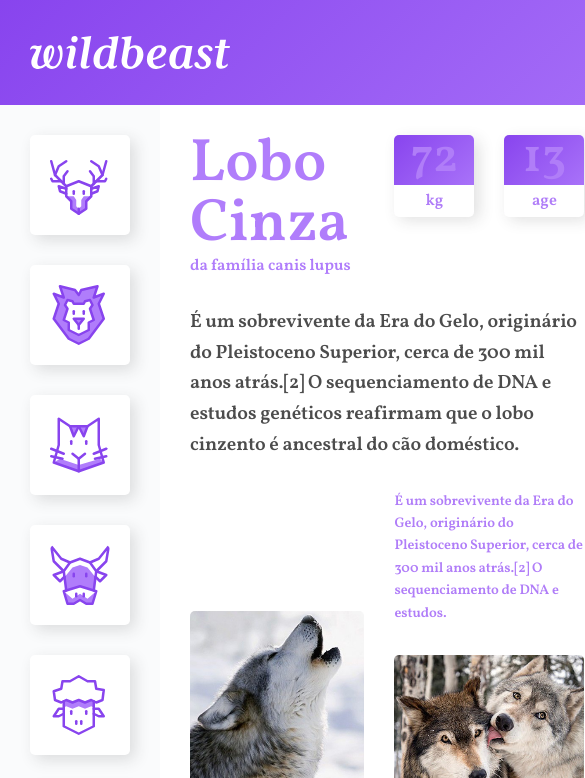
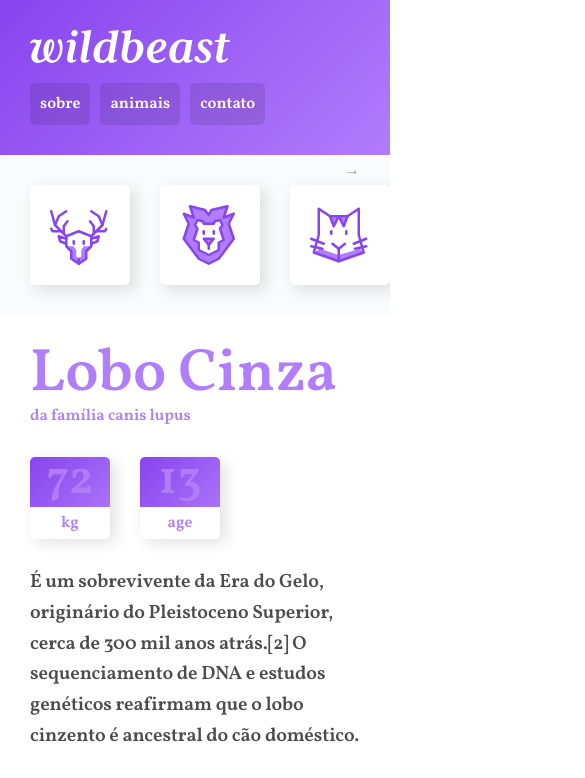
Before and after one commit to salesluis/wildbeast, a plain HTML site: page index.html in a window 390 px wide. Shown: the top 778 px of the page, 585 px wide, since content can reach past the window. Drawn offline with Linux system fonts and the light colour scheme.

Commit message:
feat: responsividade

```diff
--- a/css/components/components.css
+++ b/css/components/components.css
@@ -14,6 +14,29 @@
   "footer    footer    footer"
   ;
 }
+@media(max-width:1200px){
+  .estrutura{
+    grid-template-areas:
+  "header    header    header"
+  "sidenav   content   content"
+  "sidenav    anuncios anuncios"
+  "footer    footer     footer"
+  ;
+  }
+}
+
+@media(max-width:760px){
+  .estrutura{
+    grid-template-columns: 100%;
+    grid-template-areas:
+  "header"
+  "sidenav"
+  "content"
+  "anuncios"
+  "footer"
+  ;
+  }
+}
 
 .col-wide{
   grid-column: 1 / -1;
--- a/css/global/global.css
+++ b/css/global/global.css
@@ -10,7 +10,7 @@ body{
 }
 
 img{
- max-width: 100%;
+ width: 100%;
  display: block;
  border-radius: 5px;
 }
--- a/css/home/anuncios.css
+++ b/css/home/anuncios.css
@@ -1,7 +1,8 @@
 .anuncios{
+  display: grid;
+  grid-template-columns: repeat(auto-fit, minmax(150px, 1fr));
   grid-area: anuncios;
   background: #fafbfc;
-  display: grid;
   align-content: start;
   padding: 30px;
   gap: 30px;
--- a/css/home/content.css
+++ b/css/home/content.css
@@ -88,3 +88,9 @@
 .informacoes p + p{
   margin-top: 30px;
 }
+
+@media(max-width:600px){
+  .content{
+    grid-template-columns: auto;
+  }
+}
--- a/css/home/header.css
+++ b/css/home/header.css
@@ -30,3 +30,18 @@
   background: rgba(0, 0, 0, .5);
 
 }
+
+@media(max-width:760px){
+  .header{
+    grid-template-columns: auto;
+  }
+  .header > a > img{
+    margin-bottom: 20px;
+  }
+  .header li a{
+    font-size: 1rem;
+  }
+  .header li + li{
+    margin-left: 10px;
+  }
+}
--- a/css/home/sidenav.css
+++ b/css/home/sidenav.css
@@ -6,7 +6,7 @@
 
 .sidenav li a{
   display: block;
-  min-width: 60px;
+  min-width: 100px;
   max-width: 200px;
   margin: 0 auto 30px auto;
   background-color: var(--text-light);
@@ -18,3 +18,38 @@
 .sidenav li a:hover{
   background: var(--purple-primary);
 }
+@keyframes seta{
+  from{
+    right: 30px;
+  }
+  to{
+    right: 20px;
+  }
+}
+@media(max-width:760px){
+  .sidenav{
+    padding: 0 30px;
+    overflow-x: auto;
+    --webkit-overflow-scrolling: touch;
+    --ms-overflow-style: -ms-autohinding-scrollbar;
+    position: relative;
+  }
+  .sidenav::after{
+    content: '→';
+    position: absolute;
+    top: 5px;
+    right: 15px;
+    color: rgba(0, 0, 0, 0.4);
+    animation: seta .5s ease-in 0s infinite alternate;
+  }
+  .sidenav ul{
+    display: flex;
+  }
+  .sidenav li {
+    flex: 1 0 60px;
+  }
+  .sidenav li a{
+    margin: 30px 30px 30px 0;
+  }
+
+}
```
